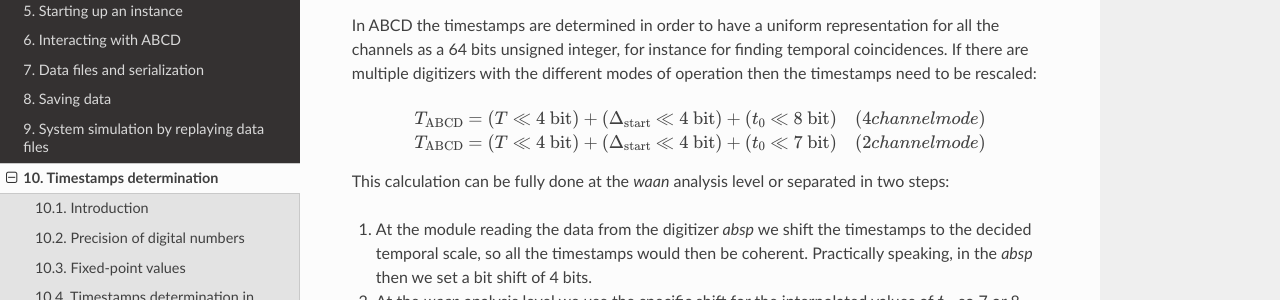
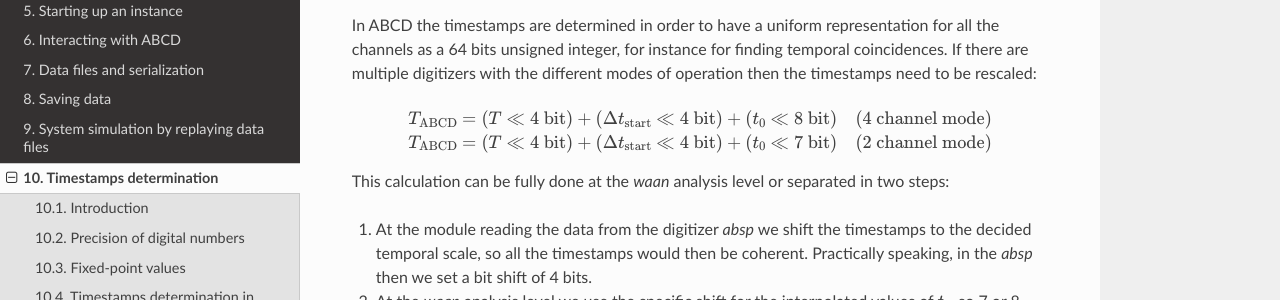
Before and after one commit to cl-fontana/abcd-docs, a Sphinx documentation site: the page built from docs/source/timestamps.rst, in a window 1280 px wide and 900 px high, scrolled down 3837 px. Shown: the part 253-553 px from the top of the window. Built offline with Sphinx 7.4.7 and the Read the Docs theme 2.0.0, drawn with Linux system fonts in a browser that asks for light colours.

Commit message:
Fixed formula

```diff
--- a/docs/source/timestamps.rst
+++ b/docs/source/timestamps.rst
@@ -185,8 +185,8 @@
 
 .. math::
 
-   T_{\text{ABCD}} &= (T \ll 4\ \text{bit}) + (\Delta_{\text{start}} \ll 4\ \text{bit}) + (t_0 \ll 8\ \text{bit}) \quad \text(4 channel mode) \\
-   T_{\text{ABCD}} &= (T \ll 4\ \text{bit}) + (\Delta_{\text{start}} \ll 4\ \text{bit}) + (t_0 \ll 7\ \text{bit}) \quad \text(2 channel mode)
+   T_{\text{ABCD}} &= (T \ll 4\ \text{bit}) + (\Delta t_{\text{start}} \ll 4\ \text{bit}) + (t_0 \ll 8\ \text{bit}) \quad \text{(4 channel mode)} \\
+   T_{\text{ABCD}} &= (T \ll 4\ \text{bit}) + (\Delta t_{\text{start}} \ll 4\ \text{bit}) + (t_0 \ll 7\ \text{bit}) \quad \text{(2 channel mode)}
 
 This calculation can be fully done at the `waan` analysis level or separated in two steps:
 
```
